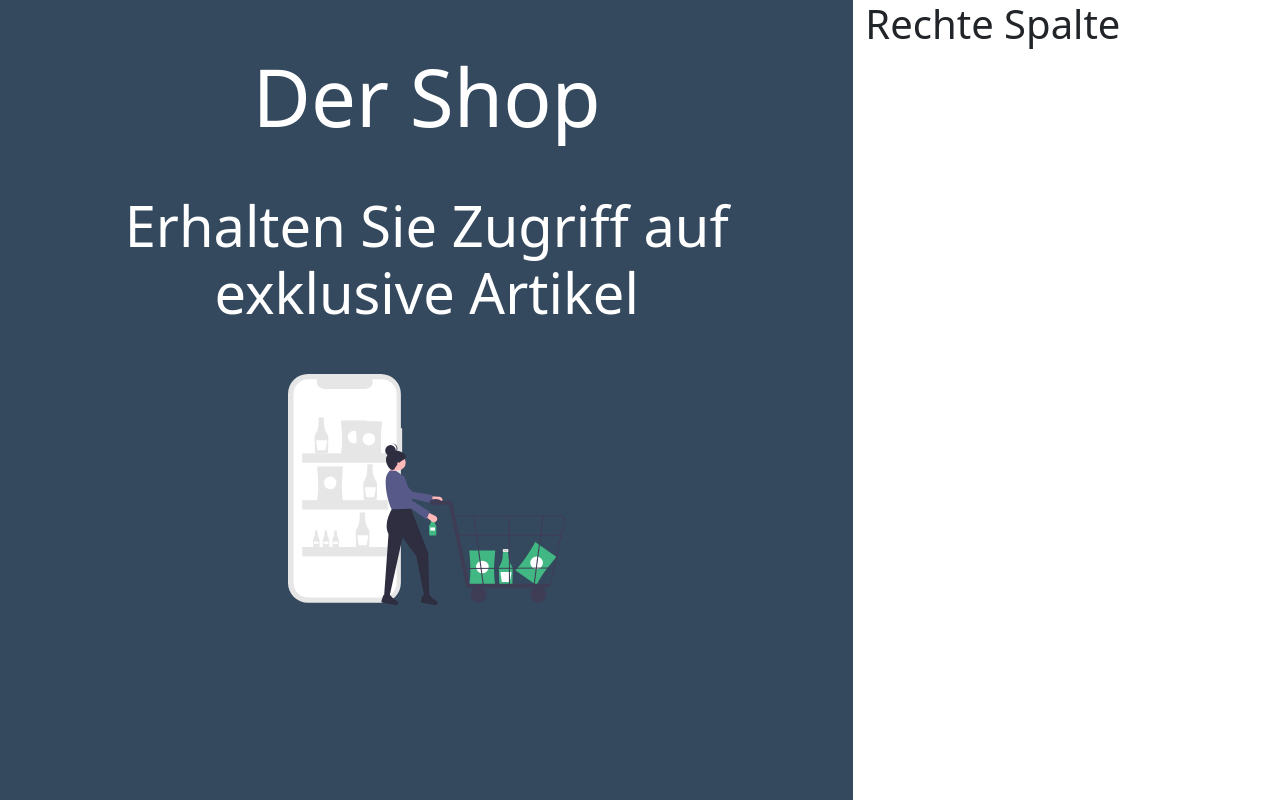
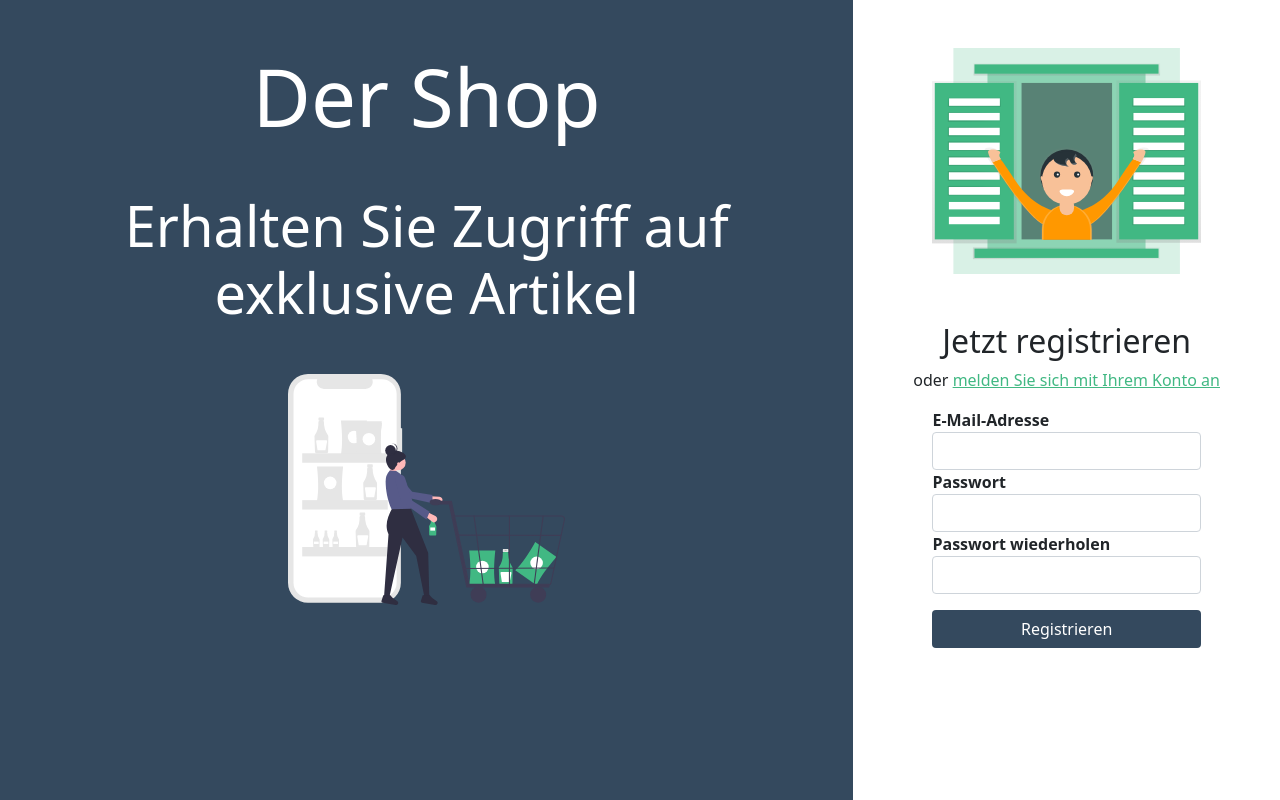
Before and after one commit to cf1887/VueJS_Code, a Vue app in the folder 05_shop/: page / in a window 1280 px wide. Built offline with nearby package versions, Linux system fonts and the light colour scheme.

Commit message:
05_shop: Statische Inhalte der Register-Component erstellt

```diff
--- /dev/null
+++ b/05_shop/src/components/auth/Register.vue
@@ -0,0 +1,58 @@
+<template>
+    <div>
+        <div class="my-5 text-center offset-2 col-8">
+            <img src="@/assets/welcome.svg" alt="" class="img-fluid" />
+        </div>
+        <div class="text-center">
+            <h2>Jetzt registrieren</h2>
+            <p>
+                oder
+                <a class="text-vue2" role="button"
+                    >melden Sie sich mit Ihrem Konto an</a
+                >
+            </p>
+        </div>
+        <form>
+            <div class="form-row">
+                <div class="form-group col-md-8 offset-2">
+                    <label for="email"><strong>E-Mail-Adresse</strong></label>
+                    <input type="email" class="form-control" id="email" />
+                </div>
+            </div>
+            <div class="form-row">
+                <div class="form-group col-md-8 offset-2">
+                    <label for="password"><strong>Passwort</strong></label>
+                    <input type="password" class="form-control" id="password" />
+                </div>
+            </div>
+            <div class="form-row">
+                <div class="form-group col-md-8 offset-2">
+                    <label for="confirmPassword"
+                        ><strong>Passwort wiederholen</strong></label
+                    >
+                    <input
+                        type="password"
+                        class="form-control"
+                        id="confirmPassword"
+                    />
+                </div>
+            </div>
+            <div class="form-row mt-3">
+                <div class="form-group col-md-8 offset-2">
+                    <div class="d-grid">
+                        <button class="btn bg-vue">Registrieren</button>
+                    </div>
+                </div>
+            </div>
+        </form>
+    </div>
+</template>
+
+<script>
+/* eslint-disable */
+export default {
+    name: "Register",
+};
+</script>
+
+<style scoped></style>
--- a/05_shop/src/pages/HomePage.vue
+++ b/05_shop/src/pages/HomePage.vue
@@ -16,7 +16,7 @@
         </div>
     </template>
     <template #rightCol>
-
+        <Register></Register>
     </template>
     </TheTwoColumnsLayout>
 </template>
@@ -25,11 +25,13 @@
 // import TheTwoColumnsLayoutVue from "../layouts/TheTwoColumnsLayout.vue";
 // Alternative Schreibweise für den o.g. auskommentierten Import (Webpack ermöglicht die Referenz auf root/src mit @)
 import TheTwoColumnsLayout from '@/layouts/TheTwoColumnsLayout.vue';
+import Register from '@/components/auth/Register.vue';
 
 export default {
     name: "HomePage",
     components: {
-        TheTwoColumnsLayout
+        TheTwoColumnsLayout,
+        Register,
     }
 };
 </script>
```
